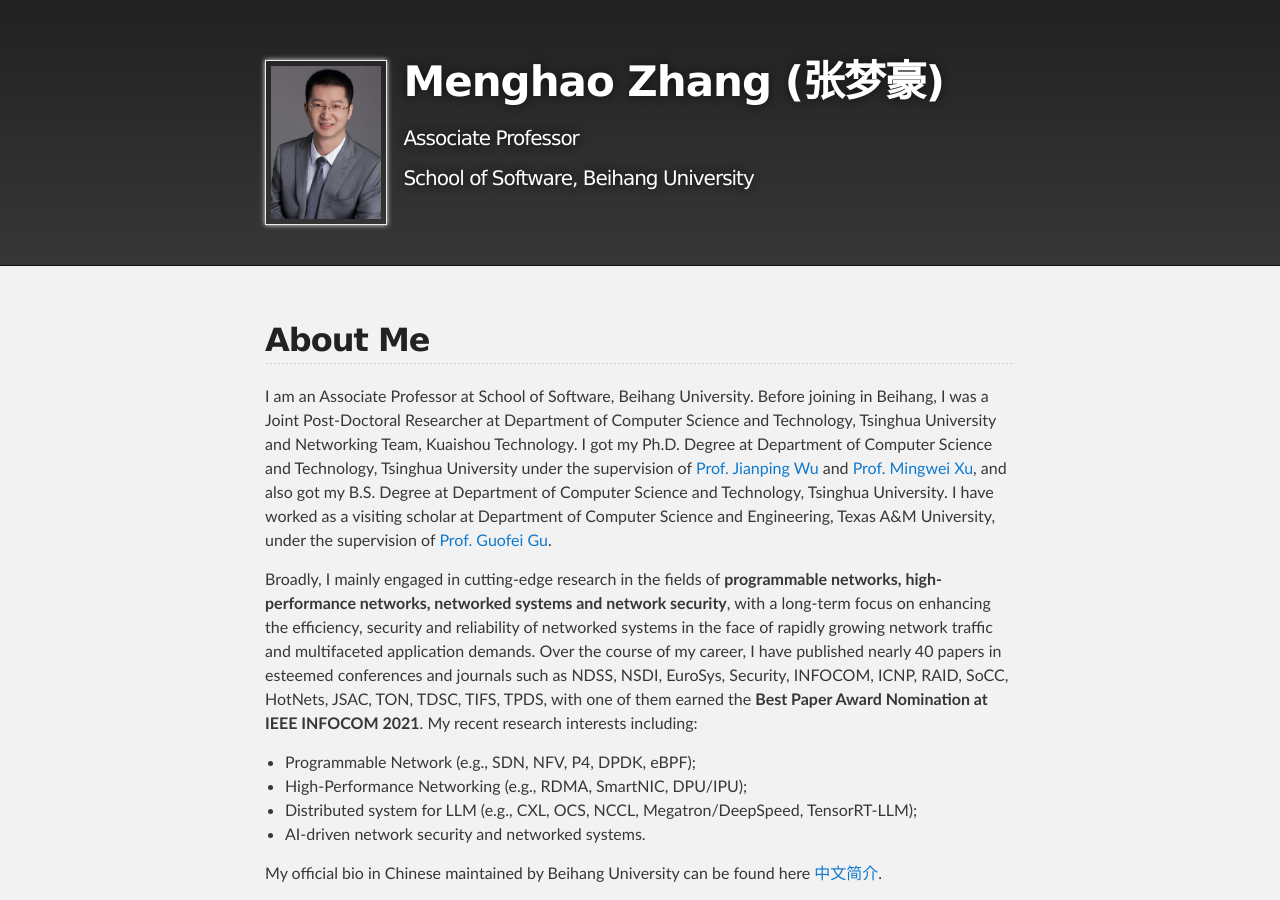
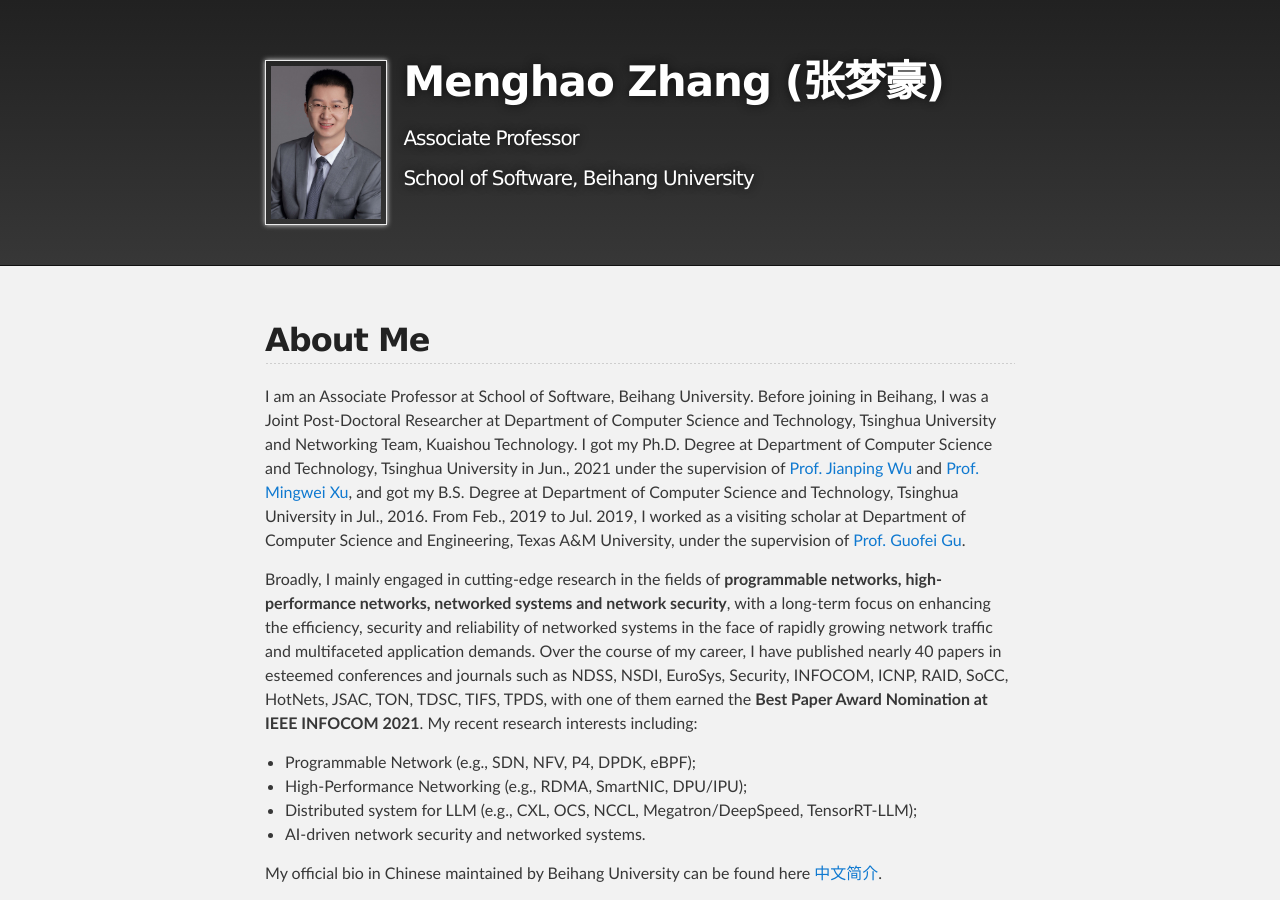
Before and after one commit to zhangmenghao/zhangmenghao.github.io, a Jekyll site: the page built from index.md, in a window 1280 px wide and 900 px high. Built offline with Jekyll 4.4.1, drawn with Linux system fonts in a browser that asks for light colours.

Commit message:
Update bio

```diff
--- a/index.md
+++ b/index.md
@@ -11,8 +11,8 @@
 
 I am an Associate Professor at School of Software, Beihang University.
 Before joining in Beihang, I was a Joint Post-Doctoral Researcher at Department of Computer Science and Technology, Tsinghua University and Networking Team, Kuaishou Technology.
-I got my Ph.D. Degree at Department of Computer Science and Technology, Tsinghua University under the supervision of [Prof. Jianping Wu](https://www.tsinghua.edu.cn/info/1166/93896.htm) and [Prof. Mingwei Xu](https://scholar.google.com/citations?user=xL6zuCMAAAAJ&hl=zh-CN), and also got my B.S. Degree at Department of Computer Science and Technology, Tsinghua University.
-I have worked as a visiting scholar at Department of Computer Science and Engineering, Texas A&M University, under the supervision of [Prof. Guofei Gu](http://faculty.cs.tamu.edu/guofei/).
+I got my Ph.D. Degree at Department of Computer Science and Technology, Tsinghua University in Jun., 2021 under the supervision of [Prof. Jianping Wu](https://www.tsinghua.edu.cn/info/1166/93896.htm) and [Prof. Mingwei Xu](https://scholar.google.com/citations?user=xL6zuCMAAAAJ&hl=zh-CN), and got my B.S. Degree at Department of Computer Science and Technology, Tsinghua University in Jul., 2016.
+From Feb., 2019 to Jul. 2019, I worked as a visiting scholar at Department of Computer Science and Engineering, Texas A&M University, under the supervision of [Prof. Guofei Gu](http://faculty.cs.tamu.edu/guofei/).
 
 Broadly, I mainly engaged in cutting-edge research in the fields of __programmable networks, high-performance networks, networked systems and network security__, with a long-term focus on enhancing the efficiency, security and reliability of networked systems in the face of rapidly growing network traffic and multifaceted application demands.
 Over the course of my career, I have published nearly 40 papers in esteemed conferences and journals such as NDSS, NSDI, EuroSys, Security, INFOCOM, ICNP, RAID, SoCC, HotNets, JSAC, TON, TDSC, TIFS, TPDS, with one of them earned the __Best Paper Award Nomination at IEEE INFOCOM 2021__. My recent research interests including:
```
